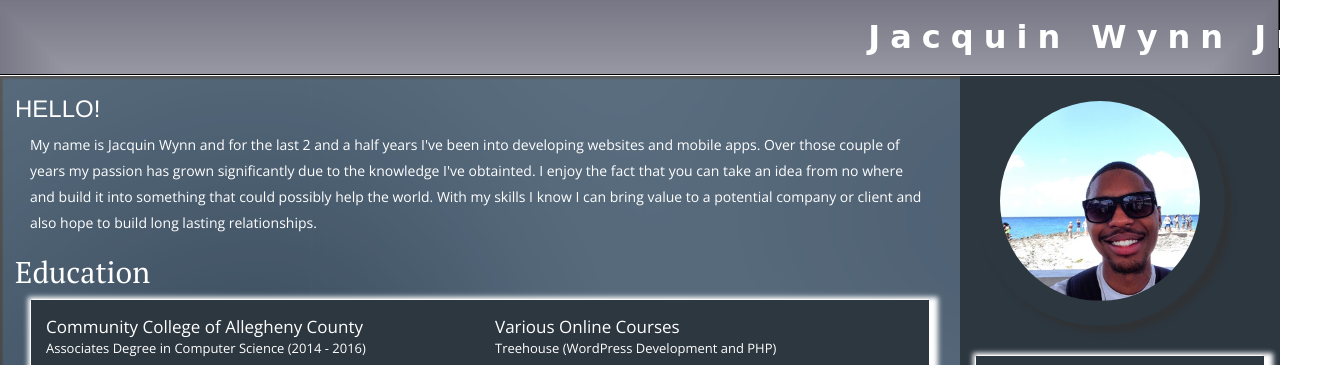
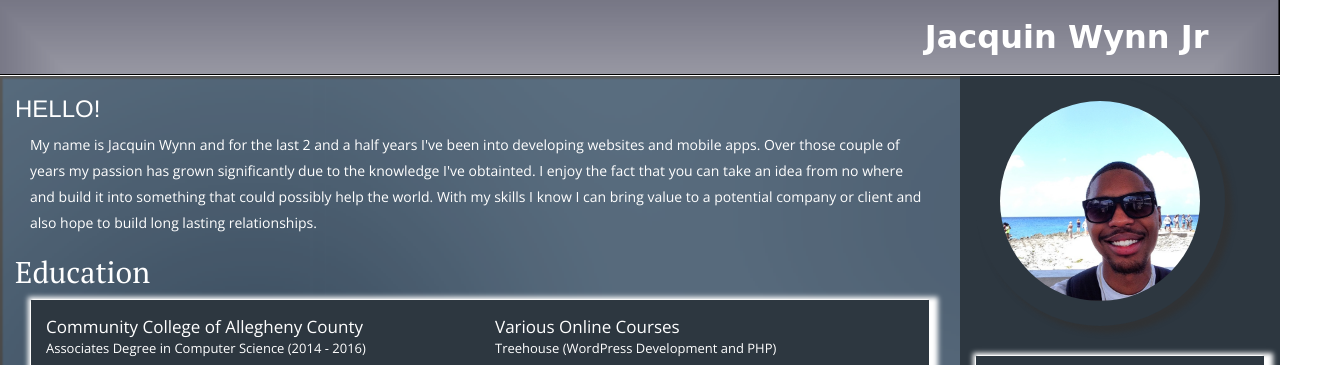
Before and after one commit to JMW5/ModernResume, a website: page index.jade in a window 1280 px wide. Shown: the top 365 px of the page, 1320 px wide, since content can reach past the window. Drawn offline with nearby package versions, Linux system fonts and the light colour scheme; files that its build step writes are made by us from their sources; a web font is replaced by a local one.

Commit message:
White space fix

```diff
--- a/assets/sass/partials/_modules.scss
+++ b/assets/sass/partials/_modules.scss
@@ -10,9 +10,8 @@
 	position: relative;
 
 	#header-title {
-		padding: 15px;
-		letter-spacing: 1rem;
-		white-space: nowrap;
+		padding: 15px 0px;
+		margin: 0px;
 		font-size: 32px;
 		font-weight: 700;
 		color: white;
--- a/index.jade
+++ b/index.jade
@@ -22,7 +22,7 @@ html(lang='en')
 				.row
 					.col-md-4
 					.col-md-4
-					.col-md-4.text-center#header-title Jacquin Wynn Jr.
+					.col-md-4.text-center#header-title Jacquin Wynn Jr
 		//=======END OF HEADER==============//
 
 
```
Also changed, not shown: assets/css/main.css, assets/pre-css/main.css, index.html.
